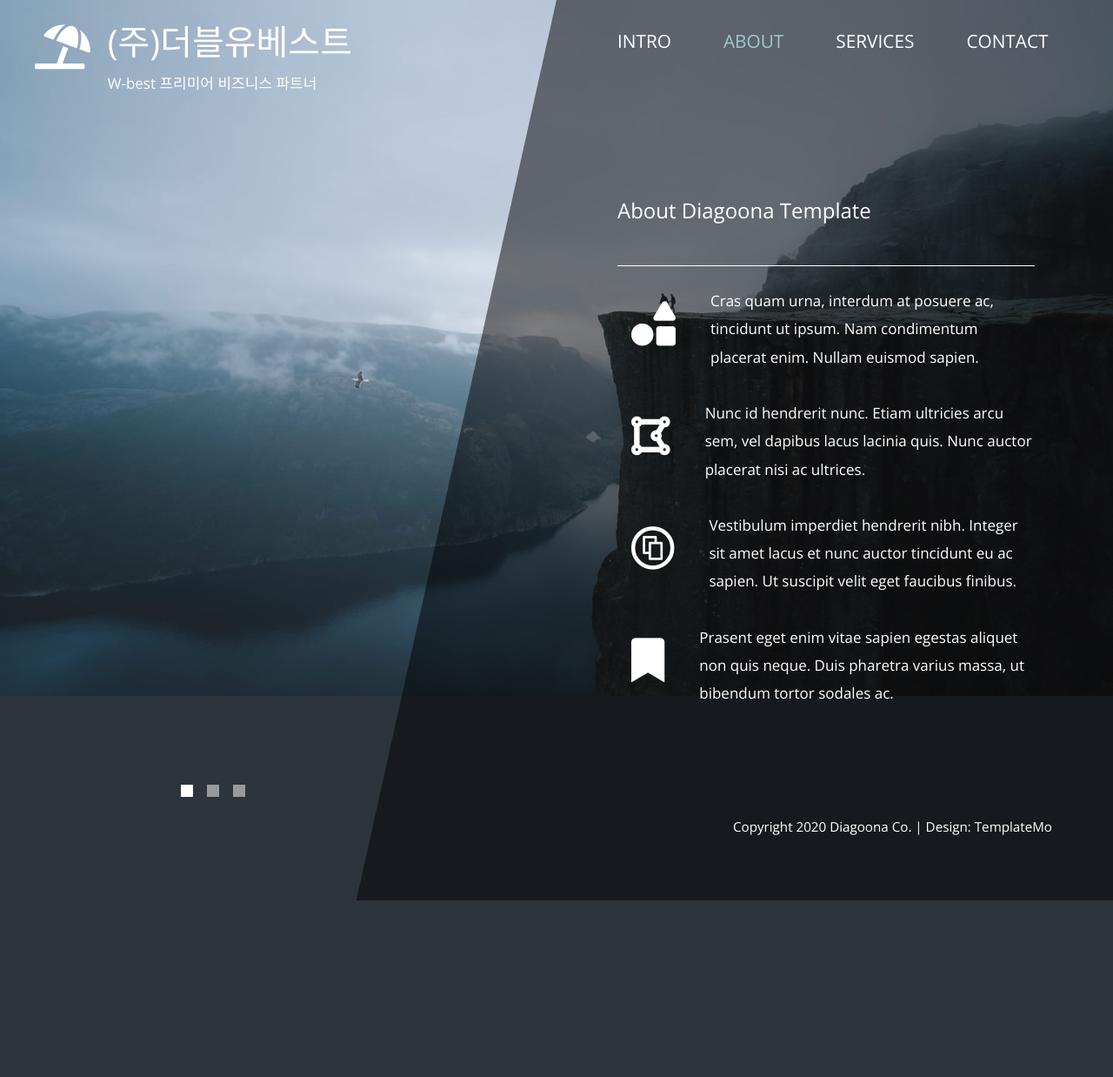
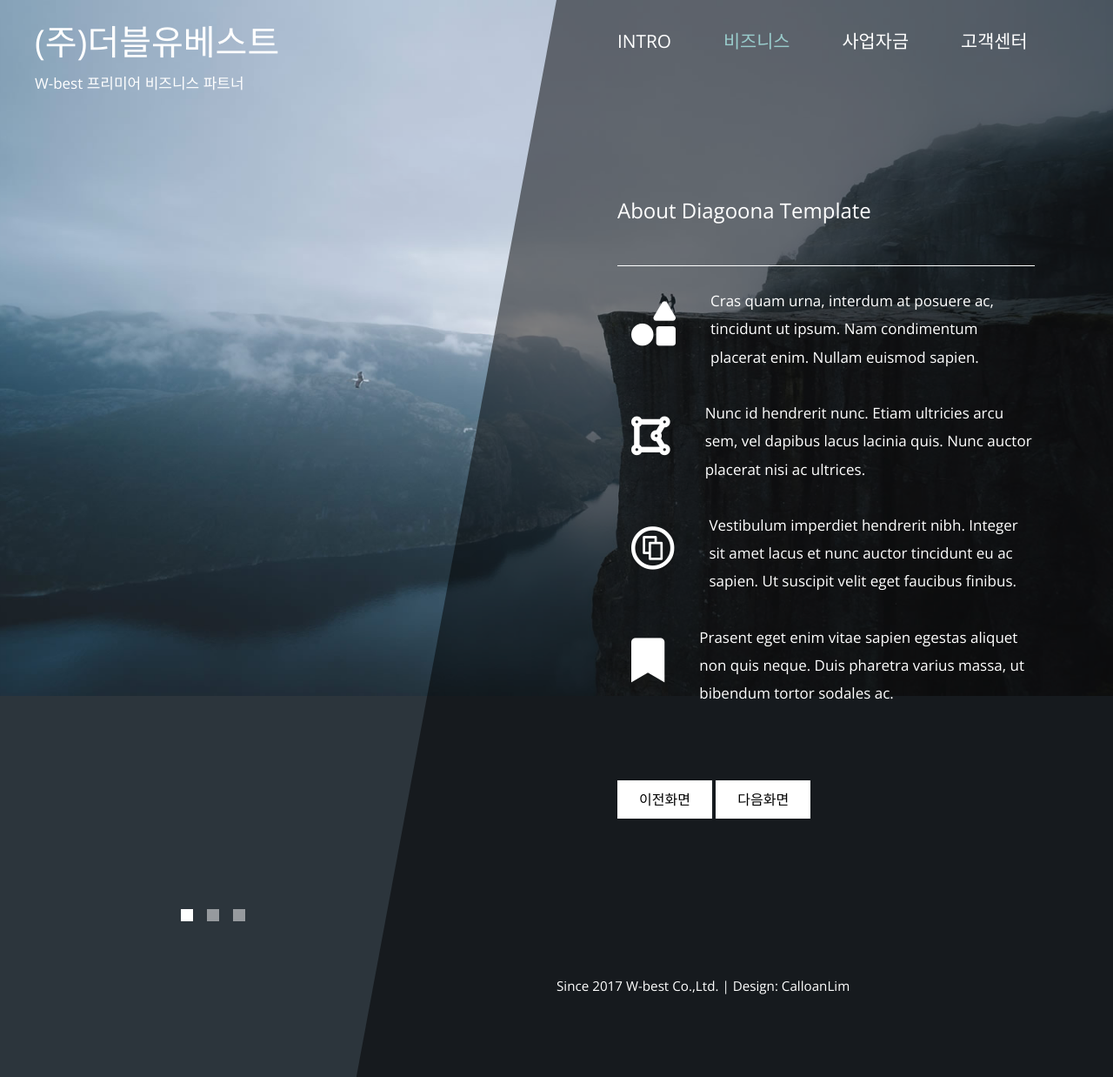
Before and after one commit to calloanlim/wbest-bizmoney, a plain HTML site: page about.html in a window 1280 px wide. Shown: the whole page at 87% size. Before the commit the page ends 1035 px from the top, so only its background shows below. Drawn offline with nearby package versions, Linux system fonts and the light colour scheme.

Commit message:
Add files via upload

```diff
--- a/about.html
+++ b/about.html
@@ -30,7 +30,7 @@ https://templatemo.com/tm-550-diagoona
             <div class="tm-row pt-4">
                 <div class="tm-col-left">
                     <div class="tm-site-header media">
-                        <i class="fas fa-umbrella-beach fa-3x mt-1 tm-logo"></i>
+                        <i class=""></i>
                         <div class="media-body">
                             <h1 class="tm-sitename text-uppercase">(주)더블유베스트</h1>
                             <p class="tm-slogon">W-best 프리미어 비즈니스 파트너</p>
@@ -50,13 +50,13 @@ https://templatemo.com/tm-550-diagoona
                                     <a class="nav-link tm-nav-link" href="index.html">Intro</a>
                                 </li>
                                 <li class="nav-item active">
-                                    <a class="nav-link tm-nav-link" href="about.html">About <span class="sr-only">(current)</span></a>
+                                    <a class="nav-link tm-nav-link" href="about.html">비즈니스 <span class="sr-only">(current)</span></a>
                                 </li>
                                 <li class="nav-item">
-                                    <a class="nav-link tm-nav-link" href="services.html">Services</a>
+                                    <a class="nav-link tm-nav-link" href="services.html">사업자금</a>
                                 </li>
                                 <li class="nav-item">
-                                    <a class="nav-link tm-nav-link" href="contact.html">Contact</a>
+                                    <a class="nav-link tm-nav-link" href="contact.html">고객센터</a>
                                 </li>
                             </ul>
                         </div>
@@ -95,6 +95,12 @@ https://templatemo.com/tm-550-diagoona
                             </div>
                         </div>
                     </section>
+                        <br>
+                        <br>
+                        <div class="mb-5">
+                            <a href="index.html" class="btn btn-primary">이전화면</a>
+                            <a href="services.html" class="btn btn-primary">다음화면</a>
+                        </div>
                 </main>
             </div>
         </div>
@@ -106,12 +112,12 @@ https://templatemo.com/tm-550-diagoona
                     <li class="tm-bg-control" data-id="1"></li>
                     <li class="tm-bg-control" data-id="2"></li>
                 </ul>
-            </div>
+        </div>
+
             <div class="tm-col-right tm-col-footer">
                 <footer class="tm-site-footer text-right">
-                    <p class="mb-0">Copyright 2020 Diagoona Co.
-
-                    | Design: <a rel="nofollow" target="_parent" href="https://templatemo.com" class="tm-text-link">TemplateMo</a></p>
+                    <footer class="tm-site-footer text-left">
+                        <p class="mb-0">Since 2017 W-best Co.,Ltd. | Design: CalloanLim</p>
                 </footer>
             </div>
         </div>
```
Also changed, not shown: contact.html (+14 -7 lines), index.html (+7 -5 lines), services.html (+12 -7 lines).
